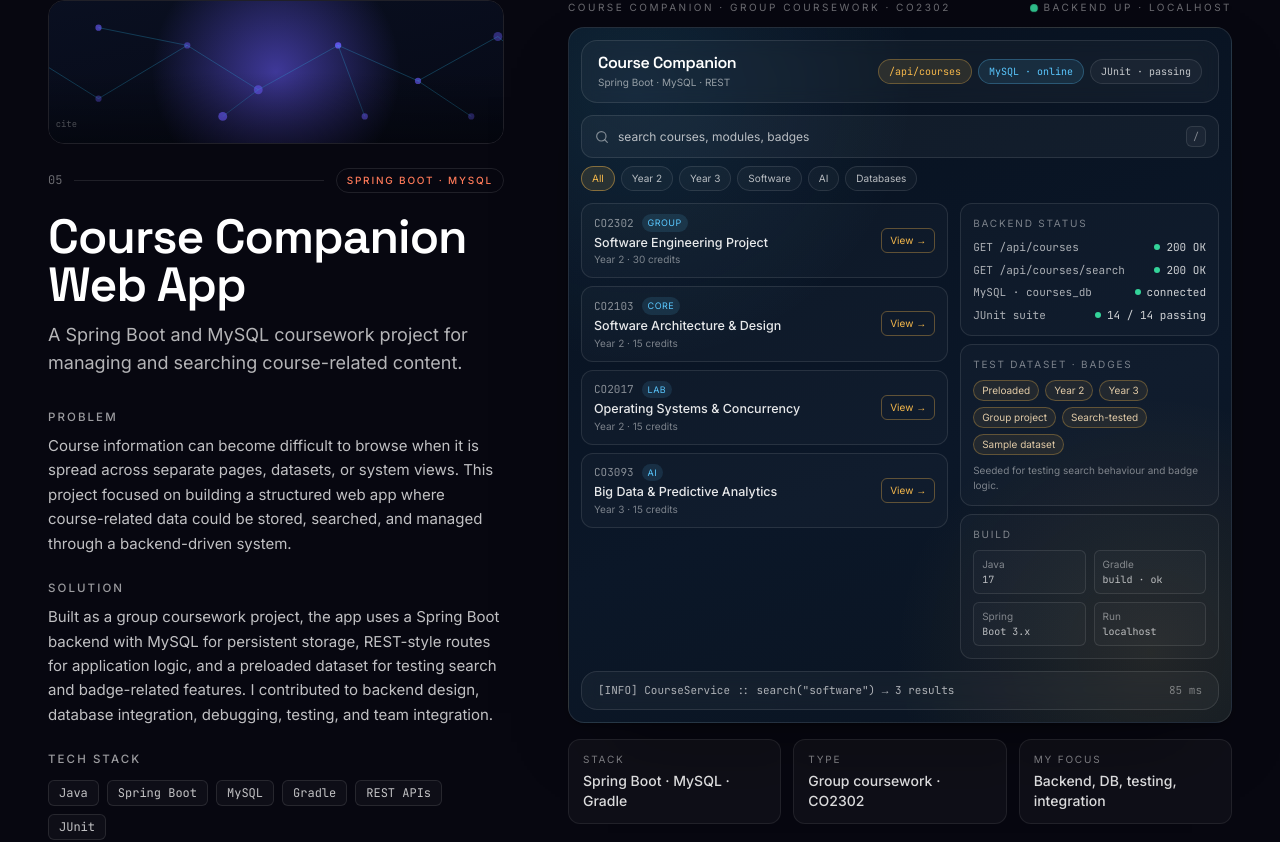
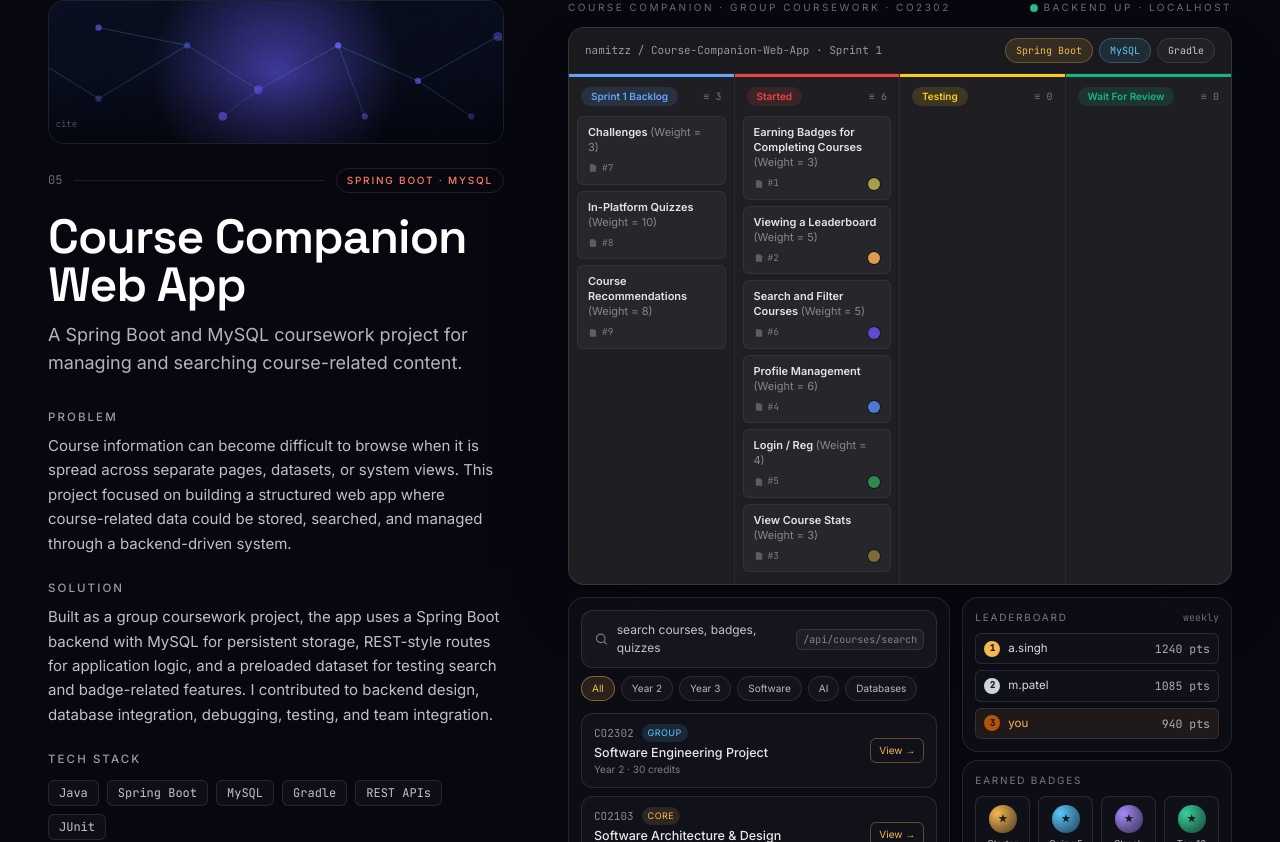
Before and after one commit to namitzz/Namit.portfolio, a React (Vite) app: page / in a window 1280 px wide. Shown: the part 8098-8940 px from the top of the page. Built offline with nearby package versions, Linux system fonts and the light colour scheme.

Commit message:
Add css for companion app proejct

```diff
--- a/src/components/mockups/CourseCompanionMock.jsx
+++ b/src/components/mockups/CourseCompanionMock.jsx
@@ -2,9 +2,16 @@ import { motion } from 'framer-motion'
 
 /**
  * Course Companion Web App preview.
- * Stylised admin/student view: search bar at the top, a column of
- * course cards, an API/DB status strip, and a small badge ribbon
- * for the preloaded test dataset.
+ *
+ * Two panels:
+ *  1) Kanban sprint board (matches the repo screenshots: dark charcoal bg,
+ *     coloured status tags, weight badges, story cards).
+ *  2) Search / results panel using the real feature set from the backlog
+ *     (Badges, Leaderboard, Quizzes, Recommendations, Login/Reg, Search &
+ *     Filter, Challenges, Course Stats).
+ *
+ * Style cues come from the GitLab-style board screenshots in the repo,
+ * since the Spring Boot backend has no shipped frontend.
  */
 export default function CourseCompanionMock() {
   return (
@@ -17,32 +24,75 @@ export default function CourseCompanionMock() {
         </span>
       </div>
 
+      {/* === Panel 1: kanban sprint board (matches repo screenshots) === */}
       <div
         className="overflow-hidden rounded-2xl border border-white/10 shadow-card"
-        style={{
-          background:
-            'radial-gradient(circle at 10% 8%, rgba(90,200,255,0.10) 0%, transparent 32%), radial-gradient(circle at 88% 90%, rgba(245,184,75,0.10) 0%, transparent 30%), linear-gradient(160deg,#07111F 0%,#0B1728 60%,#0A1421 100%)',
-        }}
+        style={{ background: '#1f1f23' }}
       >
-        {/* Top bar */}
-        <div className="m-3 flex items-center justify-between gap-3 rounded-2xl border border-white/10 bg-white/[0.035] px-4 py-3 backdrop-blur">
-          <div className="min-w-0">
-            <h3 className="font-display text-[16px] font-semibold leading-tight tracking-tight text-white">
-              Course Companion
-            </h3>
-            <p className="mt-0.5 text-[10px] text-white/55">
-              Spring Boot · MySQL · REST
-            </p>
+        {/* Board top bar */}
+        <div
+          className="flex items-center justify-between border-b px-4 py-2.5"
+          style={{
+            background: '#1a1a1e',
+            borderColor: 'rgba(255,255,255,0.06)',
+          }}
+        >
+          <div className="flex items-center gap-2">
+            <span
+              className="font-mono text-[11px]"
+              style={{ color: 'rgba(255,255,255,0.55)' }}
+            >
+              namitzz / Course-Companion-Web-App · Sprint 1
+            </span>
           </div>
           <div className="hidden gap-1.5 sm:flex">
-            <Pill tone="accent">/api/courses</Pill>
-            <Pill tone="accent2">MySQL · online</Pill>
-            <Pill>JUnit · passing</Pill>
+            <Pill tone="accent">Spring Boot</Pill>
+            <Pill tone="accent2">MySQL</Pill>
+            <Pill>Gradle</Pill>
           </div>
         </div>
 
-        {/* Search bar */}
-        <div className="mx-3">
+        {/* Columns */}
+        <div className="grid grid-cols-4 gap-0">
+          <Column
+            label="Sprint 1 Backlog"
+            tone="#60a5fa"
+            count={3}
+            cards={[
+              { id: '#7', title: 'Challenges', weight: 3 },
+              { id: '#8', title: 'In-Platform Quizzes', weight: 10 },
+              { id: '#9', title: 'Course Recommendations', weight: 8 },
+            ]}
+          />
+          <Column
+            label="Started"
+            tone="#ef4444"
+            count={6}
+            cards={[
+              { id: '#1', title: 'Earning Badges for Completing Courses', weight: 3, dot: '#a3a04a' },
+              { id: '#2', title: 'Viewing a Leaderboard', weight: 5, dot: '#e09a4b' },
+              { id: '#6', title: 'Search and Filter Courses', weight: 5, dot: '#5b4ad6' },
+              { id: '#4', title: 'Profile Management', weight: 6, dot: '#4a7ad6' },
+              { id: '#5', title: 'Login / Reg', weight: 4, dot: '#2d8a4a' },
+              { id: '#3', title: 'View Course Stats', weight: 3, dot: '#7d6a3a' },
+            ]}
+          />
+          <Column label="Testing" tone="#facc15" count={0} cards={[]} empty />
+          <Column
+            label="Wait For Review"
+            tone="#10b981"
+            count={0}
+            cards={[]}
+            empty
+            last
+          />
+        </div>
+      </div>
+
+      {/* === Panel 2: app preview built from real feature set === */}
+      <div className="mt-3 grid grid-cols-12 gap-3">
+        {/* Search + course list */}
+        <div className="col-span-12 rounded-2xl border border-white/10 bg-white/[0.025] p-3 md:col-span-7">
           <div className="flex items-center gap-2 rounded-xl border border-white/10 bg-white/[0.04] px-3 py-2.5">
             <svg
               viewBox="0 0 24 24"
@@ -54,15 +104,14 @@ export default function CourseCompanionMock() {
               <circle cx="11" cy="11" r="7" />
               <path d="M20 20l-3.5-3.5" strokeLinecap="round" />
             </svg>
-            <span className="text-[12px] text-white/70">
-              search courses, modules, badges
+            <span className="text-[12px] text-white/75">
+              search courses, badges, quizzes
             </span>
             <span className="ml-auto rounded-md border border-white/10 bg-white/[0.04] px-1.5 py-0.5 font-mono text-[10px] text-white/45">
-              /
+              /api/courses/search
             </span>
           </div>
 
-          {/* Filter chips */}
           <div className="mt-2 flex flex-wrap gap-1.5">
             {['All', 'Year 2', 'Year 3', 'Software', 'AI', 'Databases'].map(
               (f, i) => (
@@ -86,35 +135,29 @@ export default function CourseCompanionMock() {
               ),
             )}
           </div>
-        </div>
 
-        {/* Course cards */}
-        <div className="m-3 grid grid-cols-12 gap-3">
-          <div className="col-span-12 space-y-2 md:col-span-7">
+          <div className="mt-3 space-y-2">
             {[
               {
                 code: 'CO2302',
                 title: 'Software Engineering Project',
                 meta: 'Year 2 · 30 credits',
                 badge: 'Group',
+                badgeTone: '#5AC8FF',
               },
               {
                 code: 'CO2103',
                 title: 'Software Architecture & Design',
                 meta: 'Year 2 · 15 credits',
                 badge: 'Core',
-              },
-              {
-                code: 'CO2017',
-                title: 'Operating Systems & Concurrency',
-                meta: 'Year 2 · 15 credits',
-                badge: 'Lab',
+                badgeTone: '#F5B84B',
               },
               {
                 code: 'CO3093',
                 title: 'Big Data & Predictive Analytics',
                 meta: 'Year 3 · 15 credits',
                 badge: 'AI',
+                badgeTone: '#a78bfa',
               },
             ].map((c, i) => (
               <motion.div
@@ -133,8 +176,8 @@ export default function CourseCompanionMock() {
                     <span
                       className="rounded-full px-1.5 py-0.5 text-[9px] uppercase tracking-wider"
                       style={{
-                        background: 'rgba(90,200,255,0.12)',
-                        color: '#5AC8FF',
+                        background: `${c.badgeTone}20`,
+                        color: c.badgeTone,
                       }}
                     >
                       {c.badge}
@@ -157,119 +200,198 @@ export default function CourseCompanionMock() {
               </motion.div>
             ))}
           </div>
+        </div>
 
-          {/* Right column: API/DB strip + badges */}
-          <div className="col-span-12 space-y-2 md:col-span-5">
-            <div className="rounded-xl border border-white/10 bg-white/[0.025] p-3">
+        {/* Right: leaderboard + badges + status */}
+        <div className="col-span-12 space-y-2 md:col-span-5">
+          {/* Leaderboard */}
+          <div className="rounded-2xl border border-white/10 bg-white/[0.025] p-3">
+            <div className="flex items-center justify-between">
               <p className="text-[10px] uppercase tracking-[0.18em] text-white/45">
-                Backend status
+                Leaderboard
               </p>
-              <div className="mt-2 space-y-1.5 text-[11px]">
-                <StatusRow
-                  label="GET /api/courses"
-                  value="200 OK"
-                  good
-                />
-                <StatusRow
-                  label="GET /api/courses/search"
-                  value="200 OK"
-                  good
-                />
-                <StatusRow
-                  label="MySQL · courses_db"
-                  value="connected"
-                  good
-                />
-                <StatusRow label="JUnit suite" value="14 / 14 passing" good />
-              </div>
+              <span className="font-mono text-[10px] text-white/40">
+                weekly
+              </span>
             </div>
+            <ol className="mt-2 space-y-1.5 text-[11.5px]">
+              {[
+                { r: 1, n: 'a.singh', pts: 1240 },
+                { r: 2, n: 'm.patel', pts: 1085 },
+                { r: 3, n: 'you', pts: 940, me: true },
+              ].map((u) => (
+                <li
+                  key={u.r}
+                  className="flex items-center justify-between rounded-md border border-white/10 px-2 py-1.5"
+                  style={{
+                    background: u.me
+                      ? 'rgba(245,184,75,0.08)'
+                      : 'rgba(255,255,255,0.02)',
+                  }}
+                >
+                  <span className="flex items-center gap-2">
+                    <span
+                      className="flex h-4 w-4 items-center justify-center rounded-full font-mono text-[9px] font-semibold"
+                      style={{
+                        background:
+                          u.r === 1
+                            ? '#F5B84B'
+                            : u.r === 2
+                              ? '#cbd5e1'
+                              : u.r === 3
+                                ? '#b45309'
+                                : 'rgba(255,255,255,0.15)',
+                        color: u.r <= 3 ? '#1a1a1e' : '#fff',
+                      }}
+                    >
+                      {u.r}
+                    </span>
+                    <span
+                      style={{
+                        color: u.me ? '#F5B84B' : 'rgba(255,255,255,0.85)',
+                      }}
+                    >
+                      {u.n}
+                    </span>
+                  </span>
+                  <span className="font-mono text-white/65">{u.pts} pts</span>
+                </li>
+              ))}
+            </ol>
+          </div>
 
-            <div className="rounded-xl border border-white/10 bg-white/[0.025] p-3">
-              <p className="text-[10px] uppercase tracking-[0.18em] text-white/45">
-                Test dataset · badges
-              </p>
-              <div className="mt-2 flex flex-wrap gap-1.5">
-                {[
-                  'Preloaded',
-                  'Year 2',
-                  'Year 3',
-                  'Group project',
-                  'Search-tested',
-                  'Sample dataset',
-                ].map((b) => (
+          {/* Badges */}
+          <div className="rounded-2xl border border-white/10 bg-white/[0.025] p-3">
+            <p className="text-[10px] uppercase tracking-[0.18em] text-white/45">
+              Earned badges
+            </p>
+            <div className="mt-2 grid grid-cols-4 gap-2">
+              {[
+                { c: '#F5B84B', l: 'Starter' },
+                { c: '#5AC8FF', l: 'Quiz x5' },
+                { c: '#a78bfa', l: 'Streak' },
+                { c: '#34D399', l: 'Top 10' },
+              ].map((b, i) => (
+                <motion.div
+                  key={b.l}
+                  initial={{ opacity: 0, scale: 0.85 }}
+                  whileInView={{ opacity: 1, scale: 1 }}
+                  viewport={{ once: true }}
+                  transition={{ delay: i * 0.06 }}
+                  className="flex flex-col items-center gap-1 rounded-lg border border-white/10 bg-white/[0.02] px-2 py-2"
+                >
                   <span
-                    key={b}
-                    className="rounded-full border px-2 py-0.5 text-[10px]"
+                    className="flex h-7 w-7 items-center justify-center rounded-full"
                     style={{
-                      borderColor: 'rgba(245,184,75,0.30)',
-                      background: 'rgba(245,184,75,0.08)',
-                      color: 'rgba(245,220,180,0.9)',
+                      background: `radial-gradient(circle at 30% 30%, ${b.c}, ${b.c}88 60%, ${b.c}44 100%)`,
                     }}
                   >
-                    {b}
+                    <span className="font-display text-[10px] font-bold text-[#1a1a1e]">
+                      ★
+                    </span>
                   </span>
-                ))}
-              </div>
-              <p className="mt-2 text-[10px] text-white/45">
-                Seeded for testing search behaviour and badge logic.
-              </p>
+                  <span className="text-[9.5px] text-white/70">{b.l}</span>
+                </motion.div>
+              ))}
             </div>
+          </div>
 
-            <div className="rounded-xl border border-white/10 bg-white/[0.025] p-3">
-              <p className="text-[10px] uppercase tracking-[0.18em] text-white/45">
-                Build
-              </p>
-              <div className="mt-2 grid grid-cols-2 gap-2 text-[10px] text-white/70">
-                <div className="rounded-md border border-white/10 bg-white/[0.02] px-2 py-1.5">
-                  <p className="text-white/45">Java</p>
-                  <p className="font-mono">17</p>
-                </div>
-                <div className="rounded-md border border-white/10 bg-white/[0.02] px-2 py-1.5">
-                  <p className="text-white/45">Gradle</p>
-                  <p className="font-mono">build · ok</p>
-                </div>
-                <div className="rounded-md border border-white/10 bg-white/[0.02] px-2 py-1.5">
-                  <p className="text-white/45">Spring</p>
-                  <p className="font-mono">Boot 3.x</p>
-                </div>
-                <div className="rounded-md border border-white/10 bg-white/[0.02] px-2 py-1.5">
-                  <p className="text-white/45">Run</p>
-                  <p className="font-mono">localhost</p>
-                </div>
-              </div>
+          {/* Backend status */}
+          <div className="rounded-2xl border border-white/10 bg-white/[0.025] p-3">
+            <p className="text-[10px] uppercase tracking-[0.18em] text-white/45">
+              Backend status
+            </p>
+            <div className="mt-2 space-y-1.5 text-[11px]">
+              <StatusRow label="GET /api/courses" value="200 OK" good />
+              <StatusRow label="MySQL · courses_db" value="connected" good />
+              <StatusRow label="JUnit suite" value="14 / 14" good />
             </div>
           </div>
         </div>
-
-        {/* Footer log strip */}
-        <div className="m-3 mt-2 flex items-center justify-between rounded-2xl border border-white/10 bg-white/[0.04] px-4 py-2.5 text-[11px] text-white/65 backdrop-blur">
-          <span className="font-mono">
-            [INFO] CourseService :: search("software") → 3 results
-          </span>
-          <span className="hidden font-mono text-white/40 sm:inline">
-            85 ms
-          </span>
-        </div>
       </div>
 
-      {/* Notes strip */}
-      <div className="mt-4 grid grid-cols-3 gap-3 text-[11px]">
-        {[
-          { l: 'Stack', v: 'Spring Boot · MySQL · Gradle' },
-          { l: 'Type', v: 'Group coursework · CO2302' },
-          { l: 'My focus', v: 'Backend, DB, testing, integration' },
-        ].map((n) => (
-          <div key={n.l} className="glass rounded-xl px-3.5 py-3">
-            <p className="text-[10px] uppercase tracking-[0.18em] text-white/45">
-              {n.l}
+      {/* Footer log strip */}
+      <div className="mt-3 flex items-center justify-between rounded-2xl border border-white/10 bg-white/[0.04] px-4 py-2.5 text-[11px] text-white/65">
+        <span className="font-mono">
+          [INFO] CourseService :: search("software") → 3 results
+        </span>
+        <span className="hidden font-mono text-white/40 sm:inline">85 ms</span>
+      </div>
+    </div>
+  )
+}
+
+/* ---------- kanban column ---------- */
+
+function Column({ label, tone, count, cards, empty, last }) {
+  return (
+    <div
+      className={`flex flex-col ${last ? '' : 'border-r'} `}
+      style={{ borderColor: 'rgba(255,255,255,0.06)' }}
+    >
+      {/* Column top stripe */}
+      <div className="h-[3px] w-full" style={{ background: tone }} />
+
+      {/* Column header */}
+      <div className="flex items-center justify-between px-3 py-2.5">
+        <span
+          className="rounded-full px-2.5 py-0.5 text-[10px] font-semibold"
+          style={{ background: `${tone}22`, color: tone }}
+        >
+          {label}
+        </span>
+        <span className="flex items-center gap-2 font-mono text-[10px] text-white/40">
+          <span>≡ {count}</span>
+        </span>
+      </div>
+
+      {/* Cards */}
+      <div className="space-y-1.5 px-2 pb-3">
+        {empty && <div className="h-20" />}
+        {cards.map((c, i) => (
+          <motion.div
+            key={c.id}
+            initial={{ opacity: 0, y: 6 }}
+            whileInView={{ opacity: 1, y: 0 }}
+            viewport={{ once: true }}
+            transition={{ duration: 0.3, delay: i * 0.04 }}
+            className="rounded-md border px-2.5 py-2"
+            style={{
+              background: '#26262b',
+              borderColor: 'rgba(255,255,255,0.06)',
+            }}
+          >
+            <p
+              className="text-[11px] font-semibold leading-snug"
+              style={{ color: 'rgba(255,255,255,0.88)' }}
+            >
+              {c.title} <span className="font-normal text-white/45">(Weight = {c.weight})</span>
             </p>
-            <p className="mt-1 text-sm font-medium text-white/85">{n.v}</p>
-          </div>
+            <div className="mt-1.5 flex items-center justify-between">
+              <span className="flex items-center gap-1 font-mono text-[9.5px] text-white/40">
+                <svg viewBox="0 0 16 16" className="h-2.5 w-2.5" fill="currentColor">
+                  <path d="M3 2h7l3 3v9H3z" opacity="0.65" />
+                </svg>
+                {c.id}
+              </span>
+              {c.dot && (
+                <span
+                  className="h-3 w-3 rounded-full ring-2"
+                  style={{
+                    background: c.dot,
+                    boxShadow: '0 0 0 1px rgba(0,0,0,0.4)',
+                  }}
+                />
+              )}
+            </div>
+          </motion.div>
         ))}
       </div>
     </div>
   )
 }
+
+/* ---------- small building blocks ---------- */
 
 function Pill({ children, tone }) {
   const styles = {
```
Also changed, not shown: .claude/settings.local.json.
